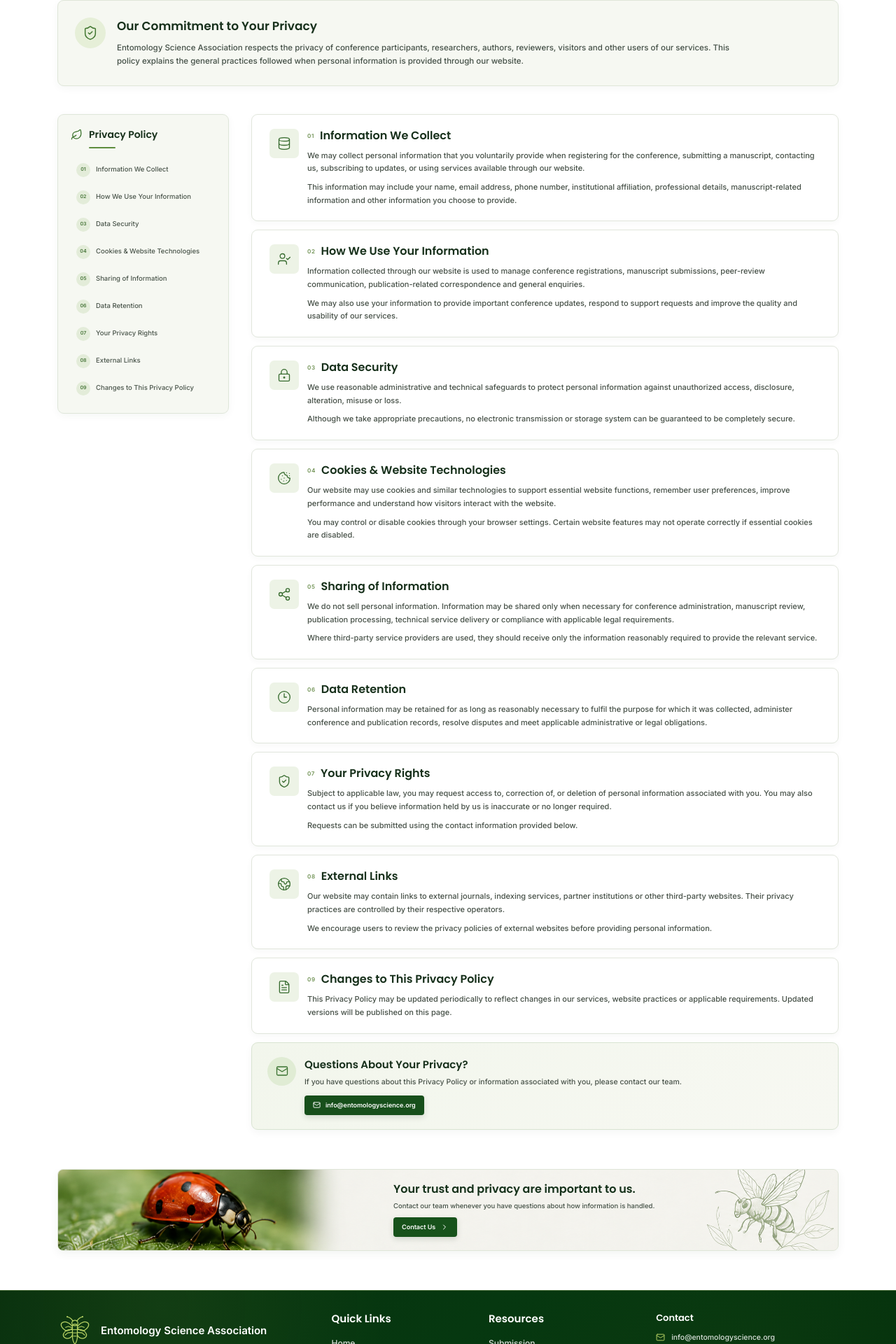
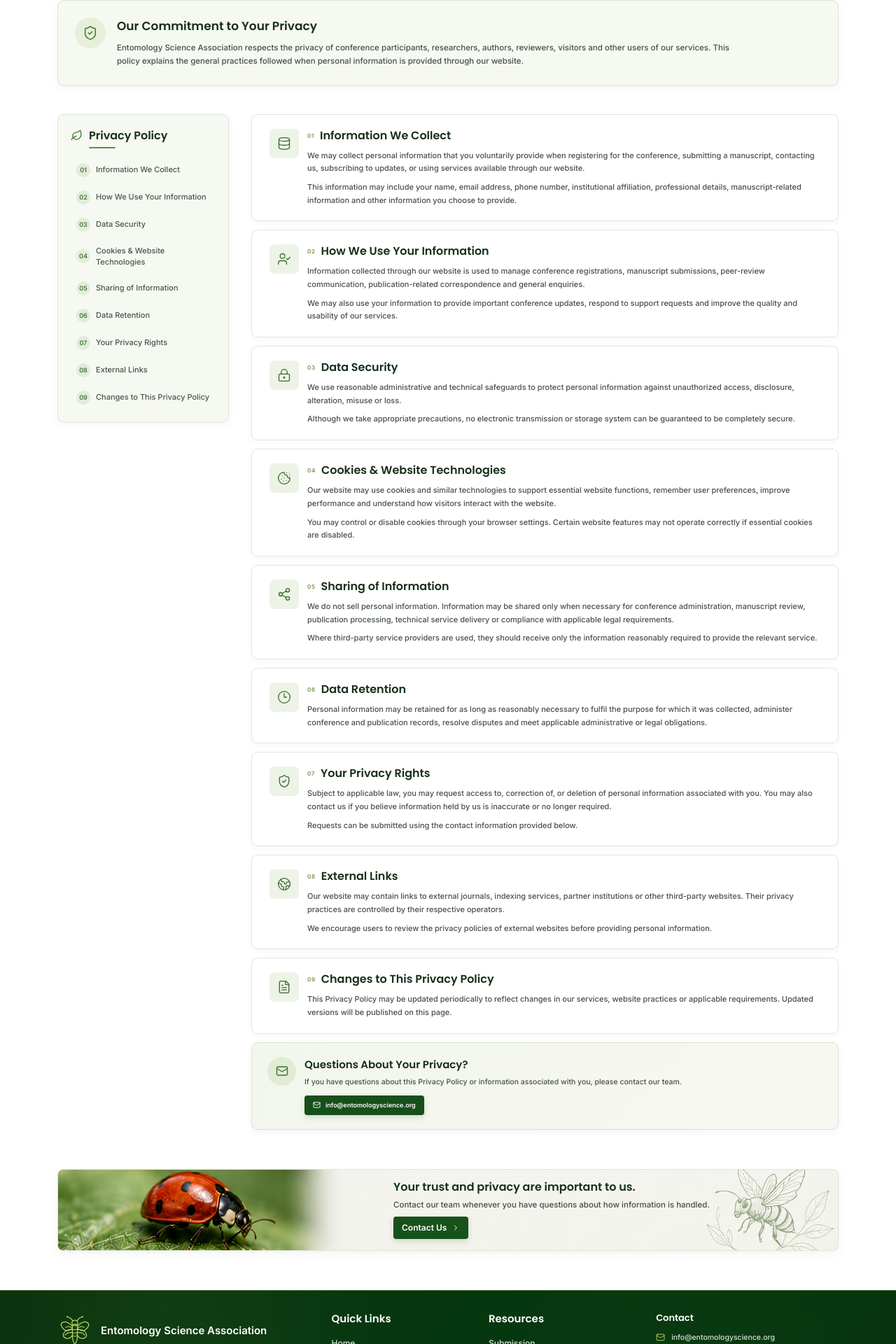
Before and after one commit to Dhanshri-Rc/entomology-science, a React (Vite) app: page /privacy-policy in a window 1280 px wide. Shown: the part 430-2350 px from the top of the page at 70% size. Built offline with nearby package versions, Linux system fonts and the light colour scheme.

Commit message:
fix: adjust text sizes and margins for improved readability in Privacy Policy page

```diff
--- a/src/pages/PrivacyPolicy.jsx
+++ b/src/pages/PrivacyPolicy.jsx
@@ -732,12 +732,12 @@ export default function PrivacyPolicy() {
 
                   <h2
                     className="
-                      text-[13px]
+                      text-[15px]
                       font-semibold
 
                       text-[#17301b]
 
-                      sm:text-[14px]
+                      sm:text-[16px]
                     "
                   >
                     Privacy Policy
@@ -747,7 +747,7 @@ export default function PrivacyPolicy() {
                 <div
                   className="
                     ml-[26px]
-                    mt-[7px]
+                    mt-[4px]
 
                     h-[2px]
                     w-[38px]
@@ -820,7 +820,7 @@ export default function PrivacyPolicy() {
 
                           bg-[#e3ecd9]
 
-                          text-[7px]
+                          text-[9px]
                           font-semibold
 
                           text-[#477539]
@@ -834,7 +834,7 @@ export default function PrivacyPolicy() {
                         {section.number}
                       </span>
 
-                      <span className="min-w-0">
+                      <span className="min-w-0 text-[11px]">
                         {section.title}
                       </span>
                     </a>
@@ -1389,7 +1389,7 @@ export default function PrivacyPolicy() {
                 className="
                   mt-[6px]
 
-                  max-w-[430px]
+                  max-w-[480px]
 
                   text-[9px]
                   font-medium
@@ -1397,7 +1397,7 @@ export default function PrivacyPolicy() {
 
                   text-[#435045]
 
-                  sm:text-[9.5px]
+                  sm:text-[11.5px]
 
                   max-[640px]:text-white/90
                 "
@@ -1442,7 +1442,7 @@ export default function PrivacyPolicy() {
                     px-[12px]
                     py-[7px]
 
-                    text-[9px]
+                    text-[12px]
                     font-semibold
 
                     text-white
```
